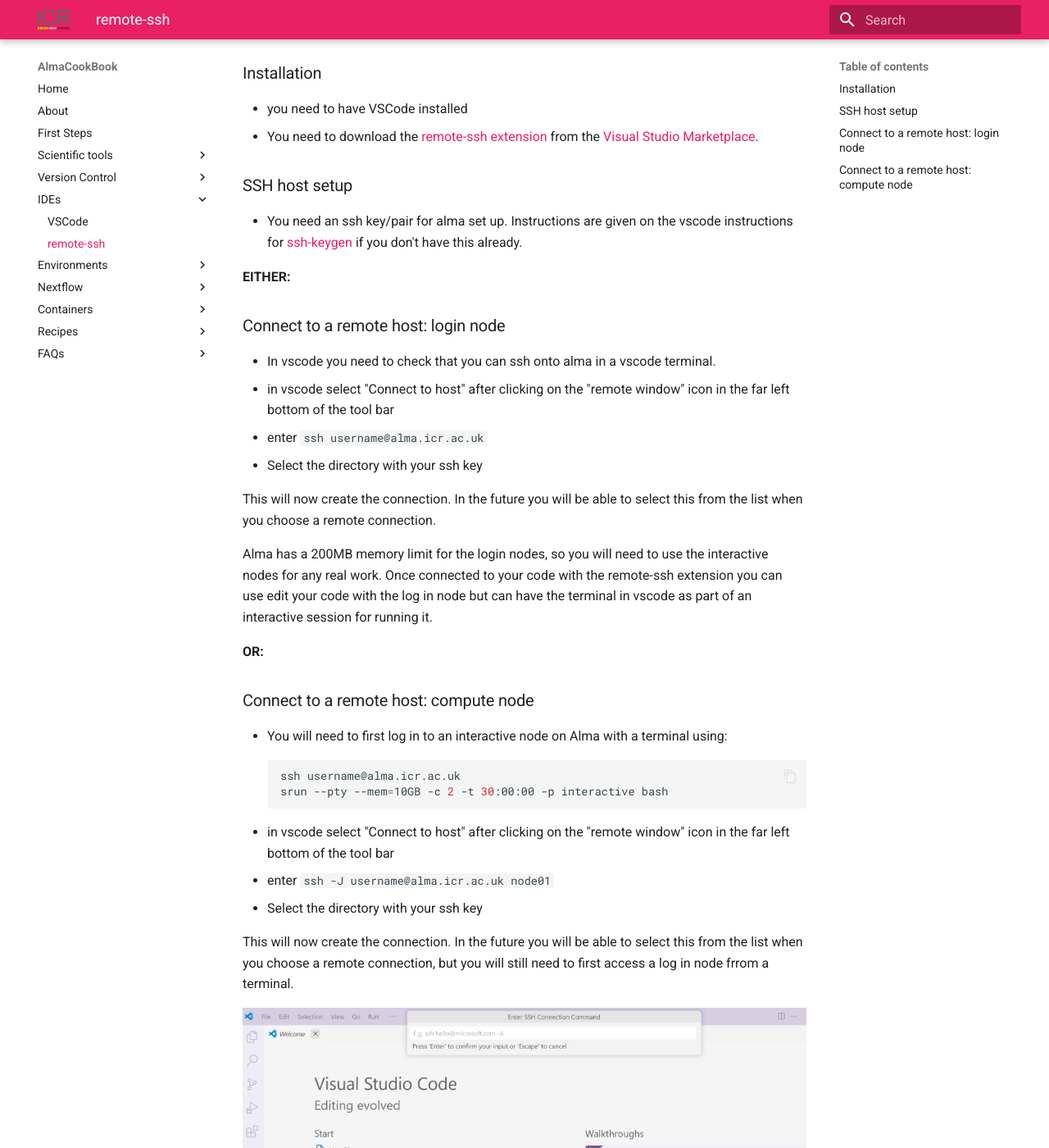
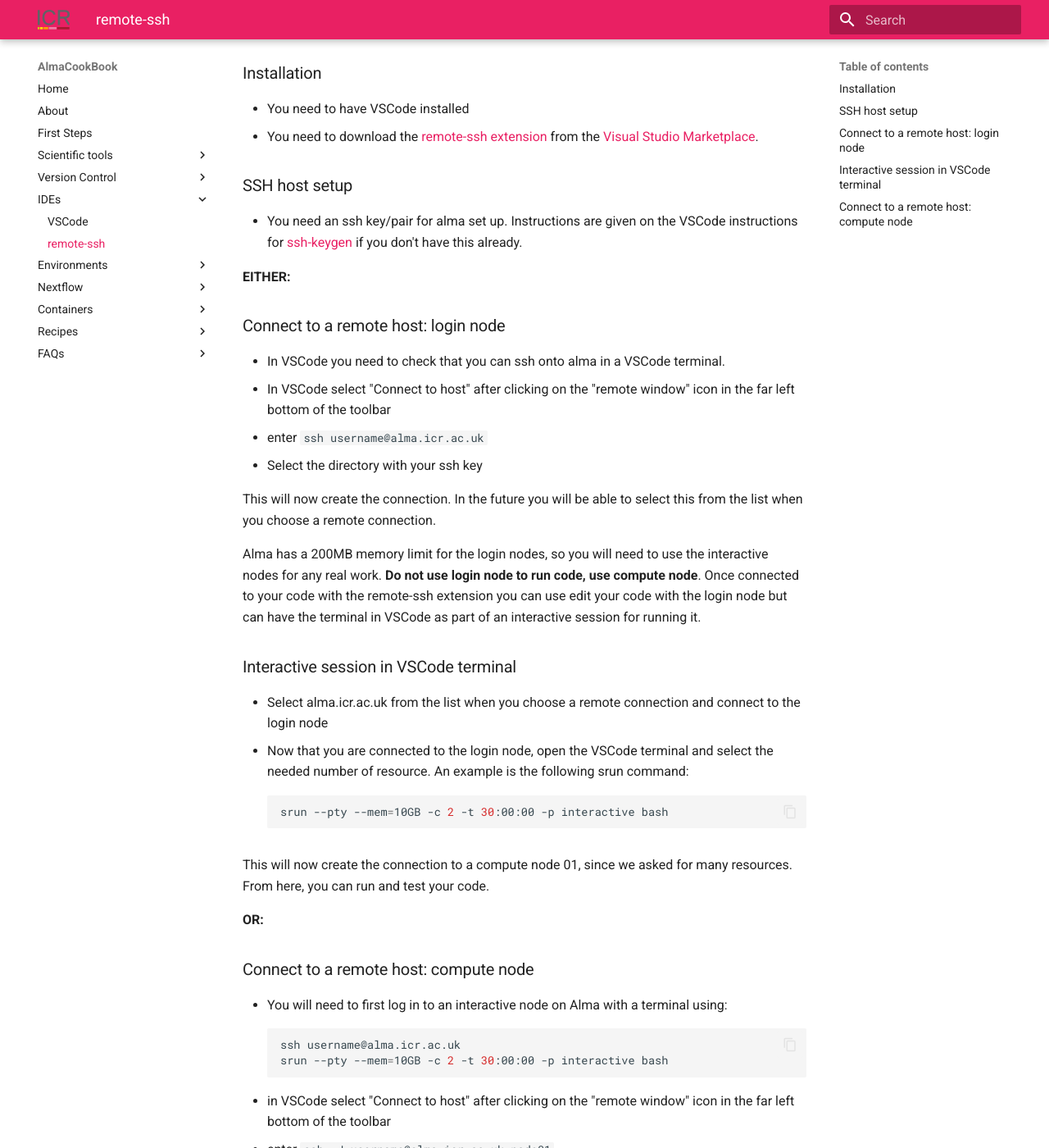
Before and after one commit to AlmaCookBook/AlmaCookBook.github.io, an MkDocs documentation site: the page built from docs/ides/remote.md, in a window 1280 px wide and 1400 px high, scrolled down 339 px. Shown: the whole window at 82% size. Built offline with MkDocs 1.6.1 and Material for MkDocs 9.7.7, drawn with Linux system fonts in a browser that asks for light colours; some of the changed text lies outside the part shown.

Commit message:
added more instructions on interactive session in VSCode terminal

````diff
--- a/docs/ides/remote.md
+++ b/docs/ides/remote.md
@@ -1,42 +1,53 @@
 # Remote Debugging with VSCode
 
-We have recently made it possible to connect to Alma from vscode - though only to the login nodes.
+We have recently made it possible to connect to Alma from VSCode - though only to the login nodes.
 
-Instructions are fairly brief covering all the components involved - any more information needed about any compnent contact the helpdesk.
+Instructions are fairly brief covering all the components involved - any more information needed about any component contact the helpdesk.
 
 The full details are given by microsoft here: [remote-ssh with vscode](https://code.visualstudio.com/docs/remote/ssh#:~:text=Connect%20to%20a%20remote%20host&text=In%20VS%20Code%2C%20select%20Remote,hostname%20as%20in%20step%201.)
 
 An adaptation for Alma follows:
 
 ### Installation
-- you need to have VSCode installed
+- You need to have VSCode installed
 - You need to download the [remote-ssh extension](https://marketplace.visualstudio.com/items?itemName=ms-vscode-remote.remote-ssh) from the [Visual Studio Marketplace](https://marketplace.visualstudio.com/).
 
 ### SSH host setup
-- You need an ssh key/pair for alma set up. Instructions are given on the vscode instructions for [ssh-keygen](https://code.visualstudio.com/docs/remote/troubleshooting#_improving-your-security-with-a-dedicated-key) if you don't have this already.
+- You need an ssh key/pair for alma set up. Instructions are given on the VSCode instructions for [ssh-keygen](https://code.visualstudio.com/docs/remote/troubleshooting#_improving-your-security-with-a-dedicated-key) if you don't have this already.
 
 **EITHER:**
 ### Connect to a remote host: login node
-- In vscode you need to check that you can ssh onto alma in a vscode terminal.
-- in vscode select "Connect to host" after clicking on the "remote window" icon in the far left bottom of the tool bar
+- In VSCode you need to check that you can ssh onto alma in a VSCode terminal.
+- In VSCode select "Connect to host" after clicking on the "remote window" icon in the far left bottom of the toolbar
 - enter `ssh username@alma.icr.ac.uk`
 - Select the directory with your ssh key
 
 This will now create the connection. In the future you will be able to select this from the list when you choose a remote connection.
 
-Alma has a 200MB memory limit for the login nodes, so you will need to use the interactive nodes for any real work. Once connected to your code with the remote-ssh extension you can use edit your code with the log in node but can have the terminal in vscode as part of an interactive session for running it.
+Alma has a 200MB memory limit for the login nodes, so you will need to use the interactive nodes for any real work. **Do not use login node to run code, use compute node**. Once connected to your code with the remote-ssh extension you can use edit your code with the login node but can have the terminal in VSCode as part of an interactive session for running it.
+
+
+### Interactive session in VSCode terminal
+- Select alma.icr.ac.uk from the list when you choose a remote connection and connect to the login node
+- Now that you are connected to the login node, open the VSCode terminal and select the needed number of resource. An example is the following srun command:
+```bash
+srun --pty --mem=10GB -c 2 -t 30:00:00 -p interactive bash
+```
+
+This will now create the connection to a compute node 01, since we asked for many resources. From here, you can run and test your code.
 
 **OR:**
+
 ### Connect to a remote host: compute node
 - You will need to first log in to an interactive node on Alma with a terminal using:
 ```bash
 ssh username@alma.icr.ac.uk
 srun --pty --mem=10GB -c 2 -t 30:00:00 -p interactive bash
 ```
-- in vscode select "Connect to host" after clicking on the "remote window" icon in the far left bottom of the tool bar
+- in VSCode select "Connect to host" after clicking on the "remote window" icon in the far left bottom of the toolbar
 - enter `ssh -J username@alma.icr.ac.uk node01`
 - Select the directory with your ssh key
 
-This will now create the connection. In the future you will be able to select this from the list when you choose a remote connection, but you will still need to first access a log in node frrom a terminal.
+This will now create the connection. In the future you will be able to select this from the list when you choose a remote connection, but you will still need to first access a log in node from a terminal.
 
 ![alt text](../assets/vscode.png)
````
